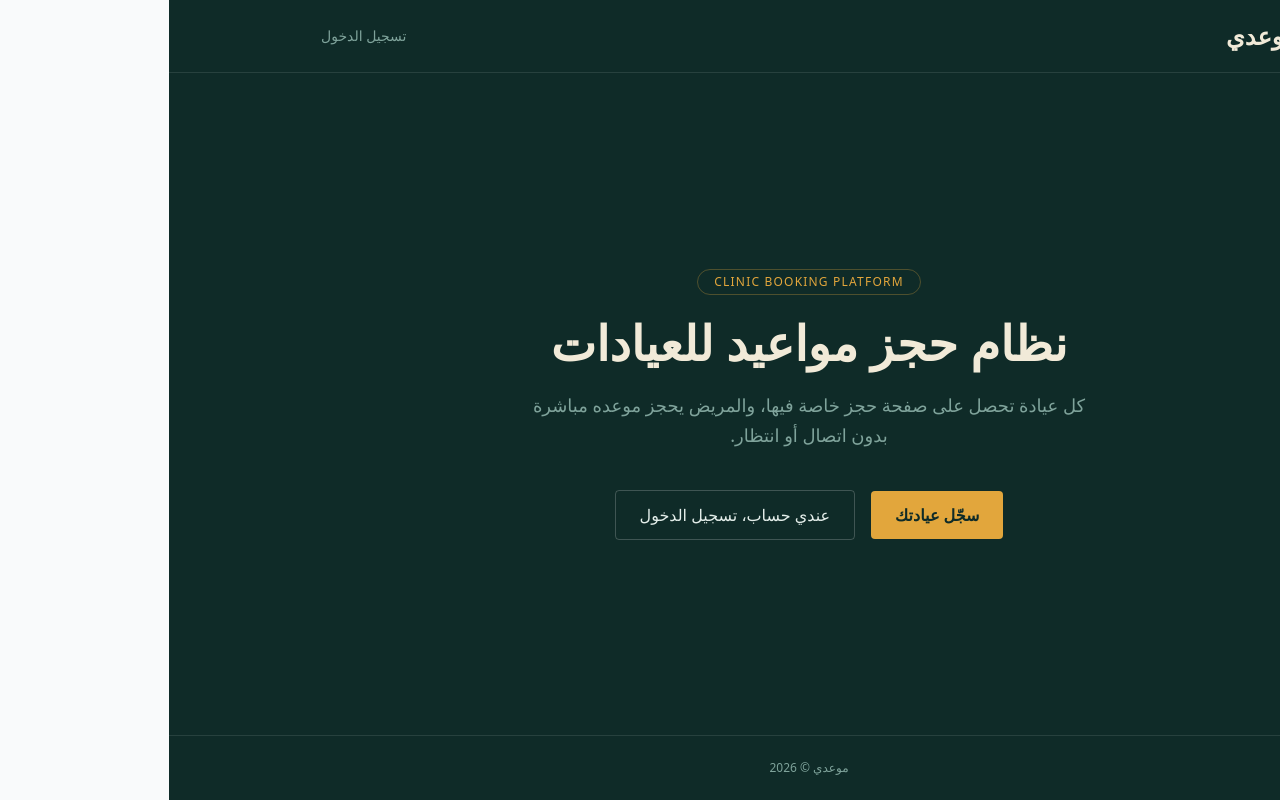
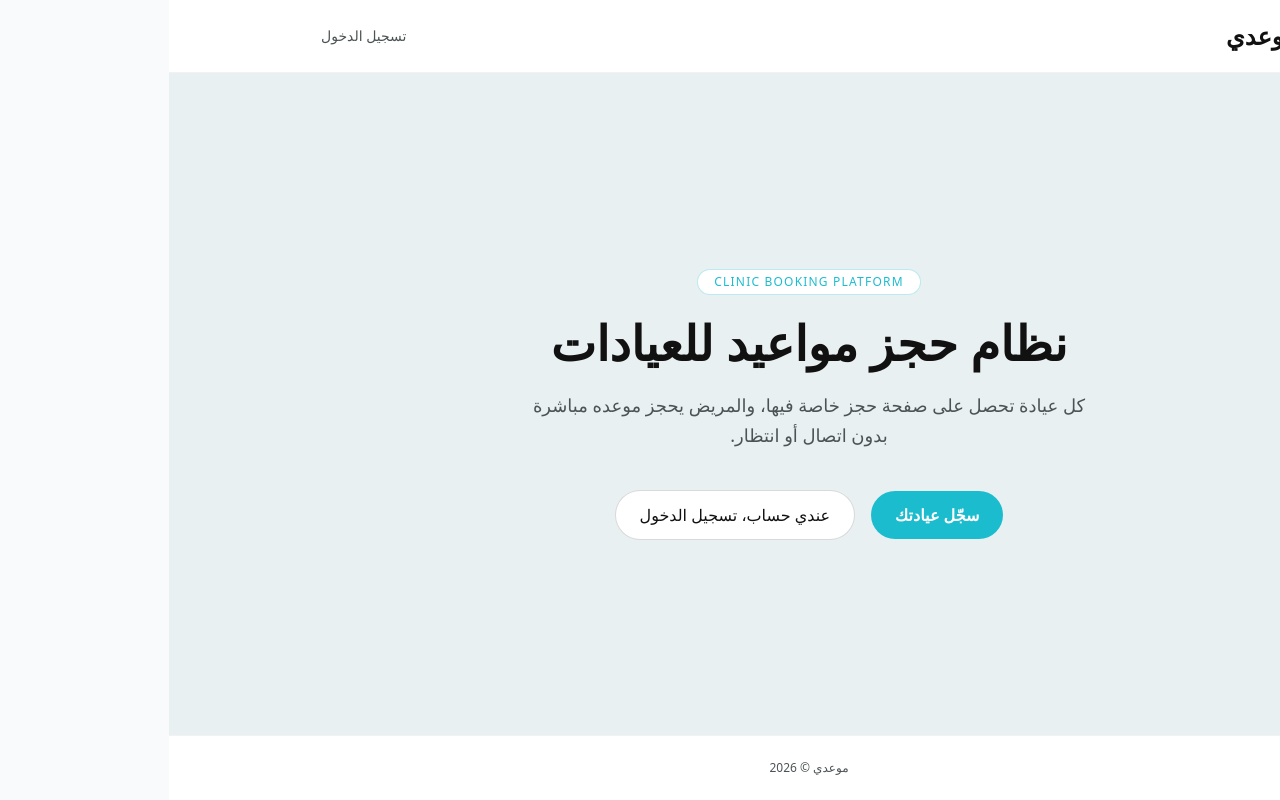
Before and after one commit to mj4721786-specxz/mawidy, a Next.js app: page / in a window 1280 px wide. Built offline with nearby package versions, Linux system fonts and the light colour scheme.

Commit message:
Update page.tsx

```diff
--- a/app/page.tsx
+++ b/app/page.tsx
@@ -1,10 +1,10 @@
 export default function HomePage() {
   return (
-    <main dir="rtl" className="min-h-screen bg-[#0F2B28] text-[#E4EEEA] flex flex-col">
-      <header className="border-b border-white/10">
+    <main dir="rtl" className="min-h-screen bg-[#E8F0F1] text-[#1a2e30] flex flex-col">
+      <header className="border-b border-black/5 bg-white">
         <div className="max-w-5xl mx-auto px-6 py-5 flex items-center justify-between">
-          <span className="text-2xl font-bold text-[#F1EAD8]">موعدي</span>
-          <a href="/login" className="text-sm text-[#7FA39B] hover:text-white">
+          <span className="text-2xl font-bold text-[#111]">موعدي</span>
+          <a href="/login" className="text-sm text-[#4C5354] hover:text-[#1CBCCF]">
             تسجيل الدخول
           </a>
         </div>
@@ -12,34 +12,28 @@ export default function HomePage() {
 
       <section className="flex-1 flex items-center">
         <div className="max-w-3xl mx-auto px-6 text-center py-24">
-          <span className="inline-block text-xs tracking-widest text-[#E2A63C] border border-[#E2A63C]/30 rounded-full px-4 py-1 mb-6">
+          <span className="inline-block text-xs tracking-widest text-[#1CBCCF] border border-[#1CBCCF]/30 bg-white rounded-full px-4 py-1 mb-6">
             CLINIC BOOKING PLATFORM
           </span>
-          <h1 className="text-4xl md:text-5xl font-bold text-[#F1EAD8] leading-tight mb-6">
+          <h1 className="text-4xl md:text-5xl font-bold text-[#111] leading-tight mb-6">
             نظام حجز مواعيد للعيادات
           </h1>
-          <p className="text-lg text-[#7FA39B] max-w-xl mx-auto mb-10 leading-relaxed">
+          <p className="text-lg text-[#4C5354] max-w-xl mx-auto mb-10 leading-relaxed">
             كل عيادة تحصل على صفحة حجز خاصة فيها، والمريض يحجز موعده مباشرة
             بدون اتصال أو انتظار.
           </p>
           <div className="flex items-center justify-center gap-4 flex-wrap">
-            <a
-              href="/register"
-              className="bg-[#E2A63C] text-[#0F2B28] font-bold px-6 py-3 rounded"
-            >
+            <a href="/register" className="bg-[#1CBCCF] text-white font-bold px-6 py-3 rounded-full hover:bg-[#17a3b4] transition-colors">
               سجّل عيادتك
             </a>
-            <a
-              href="/login"
-              className="text-[#E4EEEA] border border-white/20 px-6 py-3 rounded hover:border-white/40"
-            >
+            <a href="/login" className="text-[#111] border border-black/15 bg-white px-6 py-3 rounded-full hover:border-[#1CBCCF]">
               عندي حساب، تسجيل الدخول
             </a>
           </div>
         </div>
       </section>
 
-      <footer className="border-t border-white/10 py-6 text-center text-xs text-[#7FA39B]">
+      <footer className="border-t border-black/5 bg-white py-6 text-center text-xs text-[#4C5354]">
         موعدي © 2026
       </footer>
     </main>
```
